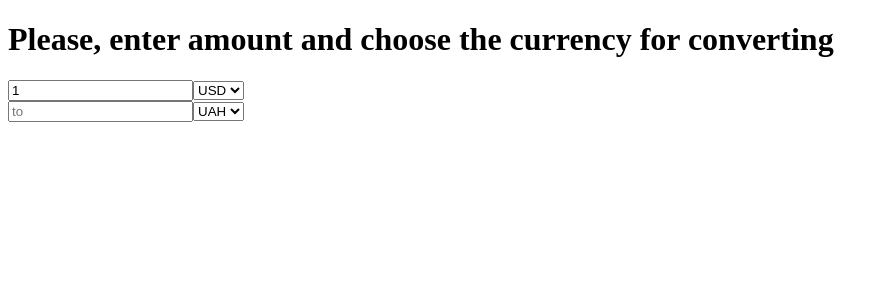
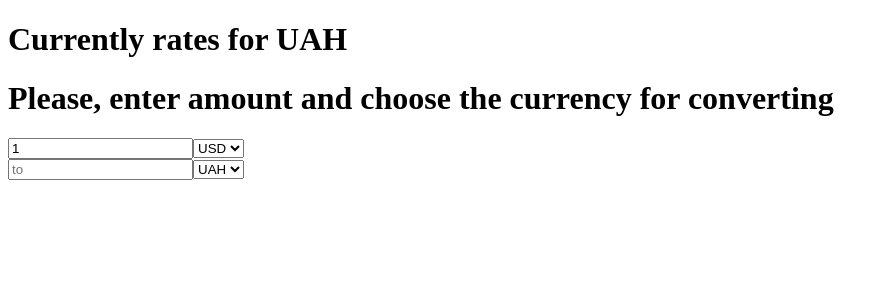
Before and after one commit to anna-manorik/angular-test-1000, an Angular app in the folder exchange/: page / in a window 1280 px wide. Shown: the top 300 px of the page, without its empty margins (0-889 px from the left). Built offline with nearby package versions, Linux system fonts and the light colour scheme; no server answers.

Commit message:
Update app.component.html

```diff
--- a/exchange/src/app/app.component.html
+++ b/exchange/src/app/app.component.html
@@ -1,2 +1,2 @@
-<!-- <app-header></app-header> -->
+<app-header></app-header>
 <app-convert></app-convert>
```
